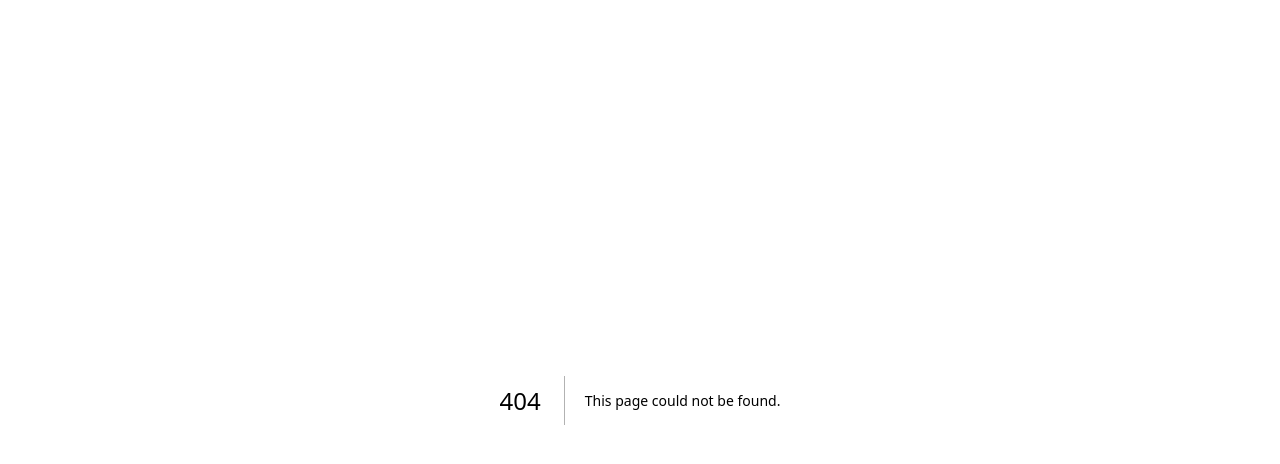
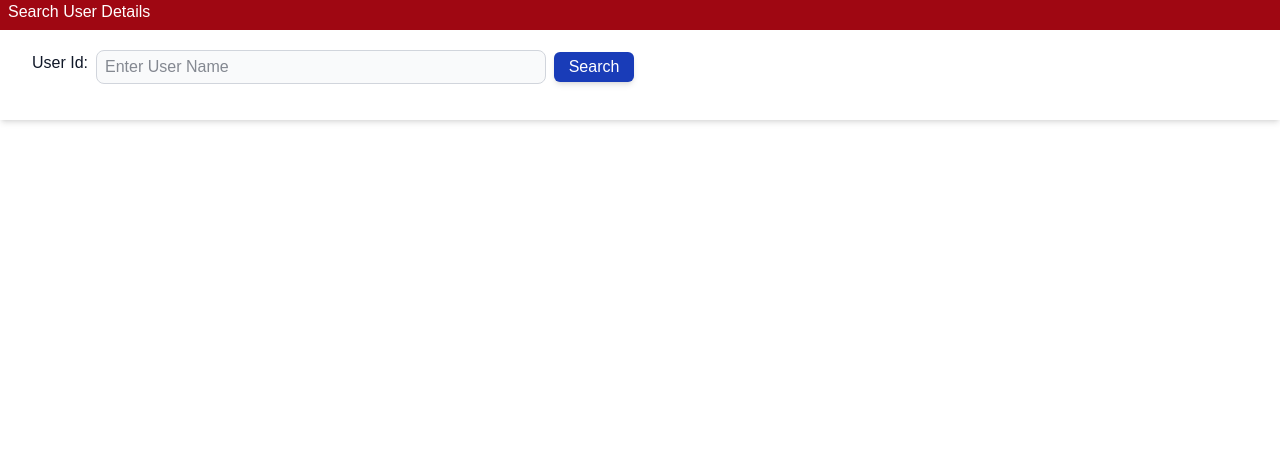
Before and after one commit to AKILADILSHANED/SLIC_Inter_Bank_Transfer_Management_Frontend, a Next.js app: page /User/UserSearch in a window 1280 px wide. Before the commit this address had no page. Shown: the top 464 px of the page. Built offline with nearby package versions, Linux system fonts and the light colour scheme.

Commit message:
Implemented User Search Component

```diff
--- /dev/null
+++ b/app/User/UserSearch/page.jsx
@@ -0,0 +1,30 @@
+import React from "react";
+
+export default function SearchUser() {
+  return (
+    <div>
+      <div className="h-[120px] w-full shadow-md">
+        <div className="bg-red-800 h-[30px]">
+          <label className="text-white ml-2">Search User Details</label>
+        </div>
+        <div className="flex flex-row items-center mt-5">
+          <label
+            htmlFor="small-input"
+            className="block mb-2 text-md font-medium text-gray-900 dark:text-white ml-8">
+            User Id:
+          </label>
+          <input
+            type="text"
+            required
+            placeholder="Enter User Name"
+            id="small-input"
+            className="block ml-2 w-[450px] p-1 px-2 outline-blue-300 text-gray-900 border border-gray-300 rounded-lg bg-gray-50 text-md focus:ring-blue-500 focus:border-blue-500 dark:bg-gray-700 dark:border-gray-600 dark:placeholder-gray-400 dark:text-white dark:focus:ring-blue-500 dark:focus:border-blue-500"
+          />
+          <button className="ml-2 w-[80px] bg-blue-800 text-white hover:bg-blue-700 shadow-md rounded-md h-[30px]">
+            Search
+          </button>
+        </div>
+      </div>
+    </div>
+  );
+}
```
